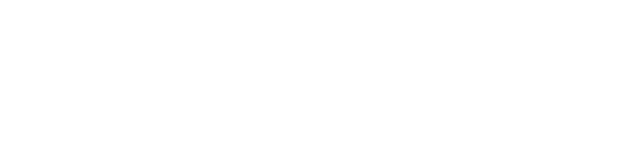
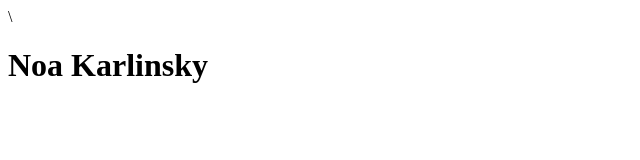
Before and after one commit to yosi-yaffe-alcd/myfirstvc, a plain HTML site: page index.html in a window 1280 px wide. Shown: the whole page, without its empty margins (0-640 px from the left). Drawn offline with Linux system fonts and the light colour scheme.

Commit message:
add body + fix html fixed #1

```diff
--- a/index.html
+++ b/index.html
@@ -1,3 +1,7 @@
-<html></html>  <head>
+<html>
+ <head>
     <meta />
-  </head>
+  </head>\<body>
+    <h1>Noa Karlinsky</h1>
+  </body>
+  </html>
```
